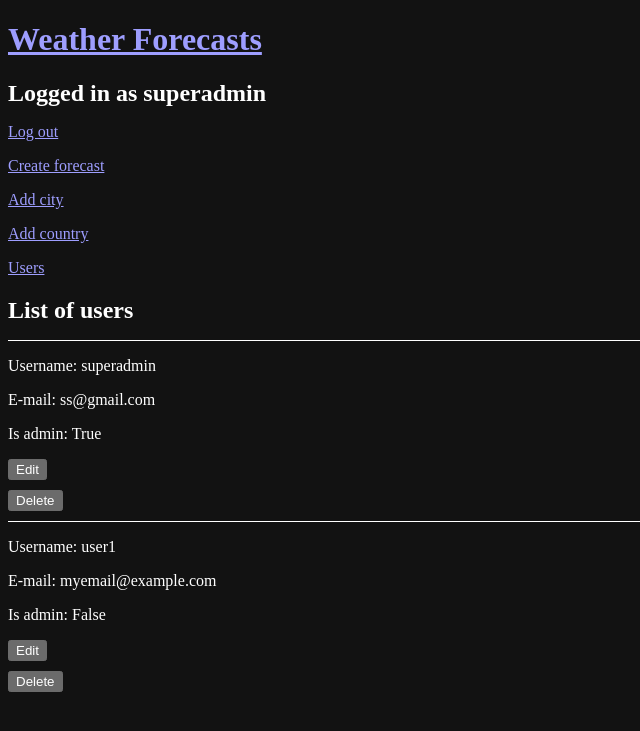
After one commit to Papsanly/WebPython, a Django app: page /users/ in a window 1280 px wide. The commit adds this page. Shown: the top 731 px of the page, without its empty margins (0-640 px from the left). Run offline with Django 5.2, Linux system fonts and the light colour scheme; a user stored in the database is signed in; data comes from the database, SQL or seed files in the repository.

Commit message:
add CRUD operations for User instance

```diff
--- a/Lab5/Lab5/urls.py
+++ b/Lab5/Lab5/urls.py
@@ -23,4 +23,7 @@ urlpatterns = [
     path("register/", views.register, name="register"),
     path('access_denied/', views.access_denied_view, name='access_denied'),
     path('error/<str:code>/<str:detail>/', views.error_view, name='error_view'),
+    path('users/', views.users_view, name="users"),
+    path('users/delete_user/<int:user_id>/', views.delete_user, name="delete_user"),
+    path('users/edit_user/<int:user_id>/', views.edit_user, name="edit_user"),
 ]
--- a/Lab5/templates/base.html
+++ b/Lab5/templates/base.html
@@ -21,6 +21,7 @@
   <p><a href="{% url 'create_forecast' %}">Create forecast</a></p>
   <p><a href="{% url 'add_city' %}">Add city</a></p>
   <p><a href="{% url 'add_country' %}">Add country</a></p>
+  <p><a href="{% url 'users' %}">Users</a></p>
 {% endif %}
 {% block content %}{% endblock %}
 <script>
--- /dev/null
+++ b/Lab5/templates/users.html
@@ -0,0 +1,24 @@
+{% extends "base.html" %}
+{% load static %}
+{% block content %}
+  <h2>
+    List of users
+  </h2>
+  <ul>
+    {% for the_user in users %}
+      <li>
+        <p>Username: {{ the_user.username }}</p>
+        <p>E-mail: {{ the_user.email }}</p>
+        <p>Is admin: {{ the_user.is_staff }}</p>
+        {% if user is not none and user.is_staff%}
+          <button onclick="location.href = '{% url 'edit_user' user_id=the_user.id %}'">Edit</button>
+          <form action="{% url 'delete_user' user_id=the_user.id %}" method="POST">
+            {% csrf_token %}
+            <button type="submit">Delete</button>
+          </form>
+        {% endif %}
+      </li>
+    {% endfor %}
+  </ul>
+  <!-- <script src="{% static 'js/delete_forecast.js' %}"></script> -->
+{% endblock %}
--- a/Lab5/weather_app/views.py
+++ b/Lab5/weather_app/views.py
@@ -3,7 +3,7 @@ from django.contrib.auth.decorators import login_required, user_passes_test
 from django.contrib.auth.forms import UserCreationForm
 from django.contrib.auth.models import User
 from django.http import HttpResponseRedirect, HttpResponseForbidden, HttpResponse
-from django.shortcuts import render, redirect
+from django.shortcuts import render, redirect, get_object_or_404
 from django.urls import reverse
 from django.views.decorators.csrf import csrf_exempt
 from dotenv import load_dotenv
@@ -205,9 +205,13 @@ def register(request):
         password_confirm = request.POST.get("password_confirm")
 
         if not username or not email or not password or not password_confirm:
-            return HttpResponse("All fields are required.", status=400)
+            return error_view(request, '400', "All fields are required.")
         if password != password_confirm:
-            return HttpResponse("Passwords do not match.", status=400)
+            return error_view(request, '400', "Passwords do not match.")
+        if User.objects.filter(username=username).exists():
+            return error_view(request, '400', "Such user already exists.")
+        if User.objects.filter(email=email).exists():
+            return error_view(request, '400', "A user with this email already exists.")
 
         try:
             user = User.objects.create_user(username, email, password)
@@ -239,6 +243,59 @@ def login_view(request):
         {"user": request.user},
     )
 
+@login_required
+@user_passes_test(is_staff_user, login_url='/access_denied/')
+def users_view(request):
+    if request.method == "GET":
+        users = User.objects.all()
+        return render(request, "users.html", {"users": users, "user": request.user})
+
+@login_required
+@user_passes_test(is_staff_user, login_url='/access_denied/')
+def delete_user(request, user_id):
+    if request.method == "POST":
+        if user_id == request.user.id:
+            return error_view(request, '403', "User cannot delete himself!")
+        user = get_object_or_404(User, pk=user_id)
+        user.delete()
+        return redirect('users')
+    else:
+        return error_view(request, '403', "Invalid request method.")
+
+@login_required
+@user_passes_test(is_staff_user, login_url='/access_denied/')
+def edit_user(request, user_id):
+    if request.method == "GET":
+        if user_id == request.user.id:
+            return error_view(request, '403', "User cannot edit himself!")
+        user = User.objects.get(id=user_id)
+        return render(
+            request,
+            "edit_user.html",
+            {"user": user},
+        )
+    elif request.method == "POST":
+        if user_id == request.user.id:
+            return error_view(request, '403', "User cannot edit himself!")
+        username = request.POST["username"]
+        email = request.POST["email"]
+        is_staff = request.POST.get("is_staff") == 'on'
+        if not username or not email:
+            return error_view(request, '400', "All fields are required.")
+        if User.objects.filter(username=username).exists():
+            return error_view(request, '400', "A user with this username already exists")
+        if User.objects.filter(email=email).exists():
+            return error_view(request, '400', "A user with this email already exists.")
+        user = User.objects.get(id=user_id)
+        user.username = username
+        user.email = email
+        user.is_staff = is_staff
+        user.save()
+        return redirect('users')
+
+    else:
+        return error_view(request, '403', "Invalid request method.")
+
 
 def logout_view(request):
     logout(request)
```
Also changed, not shown: Lab5/templates/edit_user.html (added, +20 -0 lines).
